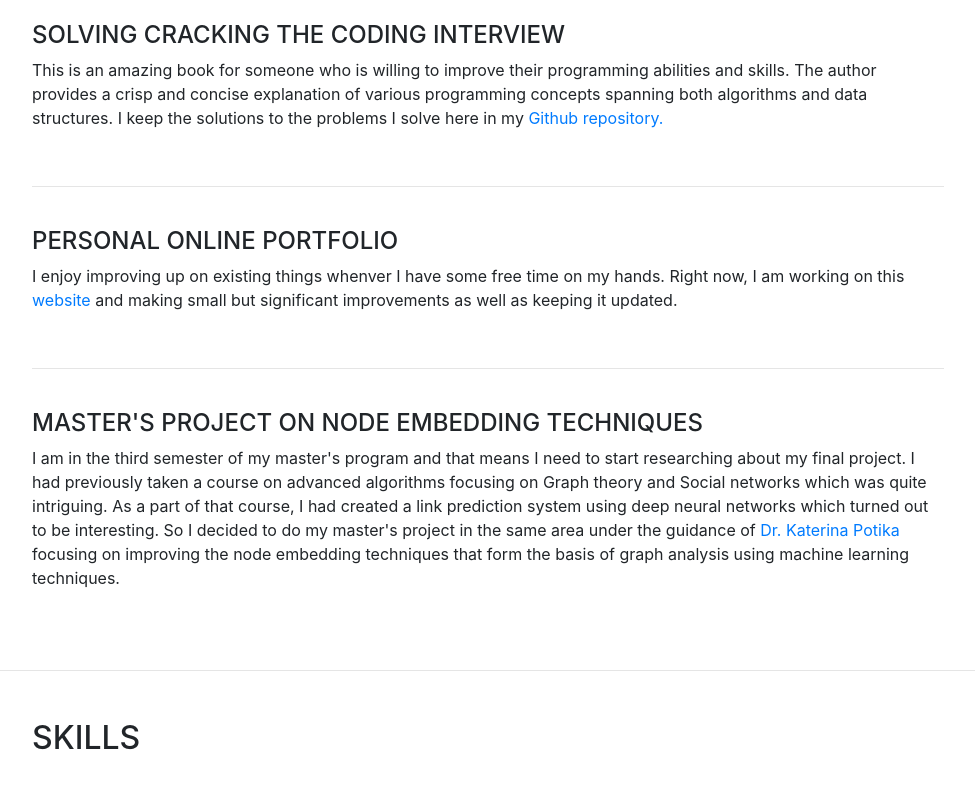
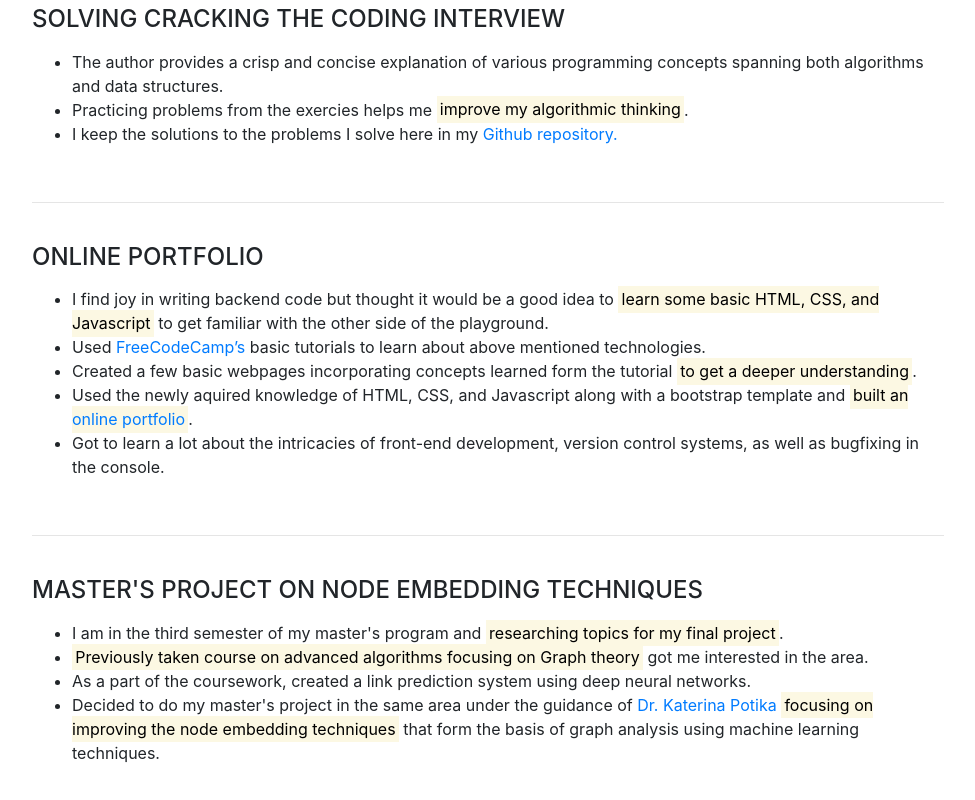
Before and after one commit to saurabhmithe/saurabhmithe.github.io, a website with bundled scripts: page index.html in a window 1280 px wide. Shown: the part 5460-6260 px from the top of the page, without its empty margins (288-1263 px from the left). Built offline with nearby package versions, Linux system fonts and the light colour scheme; a web font is replaced by a local one.

Commit message:
reformed the currents section

```diff
--- a/index.html
+++ b/index.html
@@ -387,37 +387,41 @@
         <div class="my-auto">
           <h2 class="mb-5">Stuff I am currently working on</h2>
           <h4>Solving Cracking the Coding Interview</h4>
-          <p>This is an amazing book for someone who is willing to improve
-            their programming abilities and skills. The author provides a
-            crisp and concise explanation of various programming concepts
-            spanning both algorithms and data structures. I keep the
-            solutions to the problems I solve here in my
-            <a href="https://github.com/saurabhmithe/CrackingTheCodingInterview">Github repository.</a>
+          <p>
+            <ul>
+              <li>The author provides a crisp and concise explanation of various
+                programming concepts spanning both algorithms and data structures.</li>
+              <li>Practicing problems from the exercies helps me <mark>improve my algorithmic thinking</mark>.</li>
+              <li>I keep the solutions to the problems I solve here in my
+                <a href="https://github.com/saurabhmithe/CrackingTheCodingInterview">Github repository.</a></li>
+            </ul>
           </p>
           </br>
           <hr>
           </br>
-          <h4>Personal Online Portfolio</h4>
-          <p>I enjoy improving up on existing things whenver I have some free
-            time on my hands. Right now, I am working on this
-            <a href="http://saurabhmithe.github.io">website</a> and making
-            small but significant improvements as well as keeping it updated.
-          </p>
-
+          <h4>Online Portfolio</h4>
+          <p>
+            <ul>
+              <li>I find joy in writing backend code but thought it would be a good idea to <mark>learn some basic HTML, CSS, and Javascript</mark> to get familiar with the other side of the playground.</li>
+              <li>Used <a href="https://learn.freecodecamp.org" target="_blank>">FreeCodeCamp’s</a> basic tutorials to learn about above mentioned technologies.</li>
+              <li>Created a few basic webpages incorporating concepts learned form the tutorial <mark>to get a deeper understanding</mark>.</li>
+              <li>Used the newly aquired knowledge of HTML, CSS, and Javascript along with a bootstrap template and <mark>built an <a href="https://saurabhmithe.github.io" target="_blank">online portfolio</a></mark>.</li>
+              <li>Got to learn a lot about the intricacies of front-end development, version control systems, as well as bugfixing in the console.</li>
+            </ul>
           </br>
           <hr>
           </br>
           <h4>Master's Project on Node Embedding Techniques</h4>
-          <p>I am in the third semester of my master's program and that means
-            I need to start researching about my final project. I had previously
-            taken a course on advanced algorithms focusing on Graph theory and
-            Social networks which was quite intriguing. As a part of that course,
-            I had created a link prediction system using deep neural networks
-            which turned out to be interesting. So I decided to do my
-            master's project in the same area under the guidance of
+          <p>
+            <ul>
+            <li>I am in the third semester of my master's program and <mark>researching topics for my final project</mark>.</li>
+            <li><mark>Previously taken course on advanced algorithms focusing on Graph theory</mark> got me interested in the area.</li>
+            <li>As a part of the coursework, created a link prediction system using deep neural networks.</li>
+            <li>Decided to do my master's project in the same area under the guidance of
             <a href="http://www.cs.sjsu.edu/~potika/" target="_blank">Dr. Katerina Potika </a>
-            focusing on improving the node embedding techniques that form the
-            basis of graph analysis using machine learning techniques.
+            <mark>focusing on improving the node embedding techniques</mark> that form the
+            basis of graph analysis using machine learning techniques.</li>
+            </ul>
           </p>
         </div>
       </section>
```
